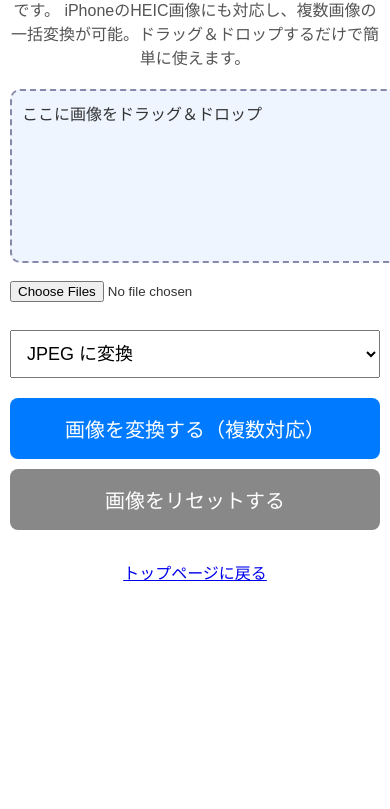
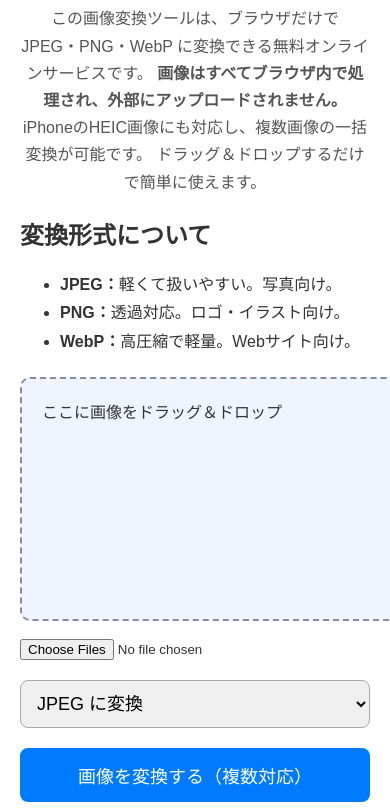
Before and after one commit to brokkorori/brokkorori.github.io, a plain HTML site: page image-convert/index.html in a window 390 px wide. Shown: the part 190-999 px from the top of the page. Before the commit the page ends 844 px from the top, so only its background shows below. Drawn offline with Linux system fonts and the light colour scheme.

Commit message:
Update index.html

```diff
--- a/image-convert/index.html
+++ b/image-convert/index.html
@@ -14,20 +14,11 @@
 <meta charset="UTF-8">
 <meta name="viewport" content="width=device-width, initial-scale=1.0">
 
-<title>画像変換ツール｜JPEG・PNG・WebP・HEICに一括変換できる無料オンラインツール</title>
+<title>画像変換ツール｜JPEG・PNG・WebP・HEIC対応の無料オンライン変換</title>
 
-<meta name="description" content="画像をドラッグ＆ドロップするだけでJPEG・PNG・WebPに変換できる無料オンラインツール。iPhoneのHEIC画像にも対応し、複数画像の一括変換が可能。インストール不要でスマホでも利用できます。">
+<meta name="description" content="画像をドラッグ＆ドロップするだけでJPEG・PNG・WebPに変換できる無料オンラインツール。iPhoneのHEIC画像にも対応し、複数画像の一括変換が可能。画像はすべてブラウザ内で処理され安全です。">
 
-<meta name="keywords" content="画像変換, JPEG変換, PNG変換, WebP変換, HEIC変換, iPhone画像, 一括変換, 無料ツール, オンライン画像編集">
-
-<meta property="og:title" content="画像変換ツール｜JPEG・PNG・WebP・HEICに一括変換できる無料オンラインツール">
-<meta property="og:description" content="ブラウザだけでJPEG・PNG・WebPに変換できる無料オンラインツール。iPhoneのHEIC画像にも対応。">
-<meta property="og:type" content="website">
-<meta property="og:image" content="https://brokkorori.github.io/image-convert/ogp.jpg">
-<meta property="og:url" content="https://brokkorori.github.io/image-convert/">
-
-<!-- ★ HEIC対応ライブラリ -->
-<script src="https://cdn.jsdelivr.net/npm/heic2any/dist/heic2any.min.js"></script>
+<meta name="keywords" content="画像変換, JPEG変換, PNG変換, WebP変換, HEIC変換, iPhone画像, 一括変換, 無料ツール">
 
 <style>
     body {
@@ -68,6 +59,14 @@
         border-radius: 6px;
         border: 1px solid #ccc;
     }
+    select {
+        width: 100%;
+        padding: 12px;
+        font-size: 18px;
+        margin-top: 20px;
+        border-radius: 8px;
+        border: 1px solid #aaa;
+    }
     button {
         background: #007bff;
         color: white;
@@ -82,28 +81,11 @@
     button:hover {
         background: #005fcc;
     }
-
-    @media (max-width: 600px) {
-        body {
-            padding: 10px;
-        }
-        #dropZone {
-            min-height: 150px;
-            padding: 10px;
-        }
-        .thumb {
-            width: 90px;
-        }
-        select {
-            width: 100%;
-            font-size: 18px;
-            padding: 12px;
-            margin-top: 10px;
-        }
-        button {
-            font-size: 20px;
-            padding: 16px;
-        }
+    #previewZone img {
+        max-width: 300px;
+        margin-top: 20px;
+        border: 1px solid #ccc;
+        border-radius: 6px;
     }
 </style>
 </head>
@@ -111,15 +93,24 @@
 
 <h1>画像変換ツール（JPEG / PNG / WebP / HEIC対応）</h1>
 
-<p style="text-align:center;color:#555;">
+<p style="text-align:center;color:#555; line-height:1.7;">
 この画像変換ツールは、ブラウザだけで JPEG・PNG・WebP に変換できる無料オンラインサービスです。
-iPhoneのHEIC画像にも対応し、複数画像の一括変換が可能。ドラッグ＆ドロップするだけで簡単に使えます。
+<strong>画像はすべてブラウザ内で処理され、外部にアップロードされません。</strong>
+iPhoneのHEIC画像にも対応し、複数画像の一括変換が可能です。
+ドラッグ＆ドロップするだけで簡単に使えます。
 </p>
+
+<h2>変換形式について</h2>
+<ul style="line-height:1.8;">
+    <li><strong>JPEG：</strong>軽くて扱いやすい。写真向け。</li>
+    <li><strong>PNG：</strong>透過対応。ロゴ・イラスト向け。</li>
+    <li><strong>WebP：</strong>高圧縮で軽量。Webサイト向け。</li>
+</ul>
 
 <div id="dropZone">ここに画像をドラッグ＆ドロップ</div>
 
 <br>
-<input type="file" id="fileInput" multiple><br><br>
+<input type="file" id="fileInput" multiple>
 
 <select id="format">
     <option value="image/jpeg">JPEG に変換</option>
@@ -133,9 +124,15 @@ iPhoneのHEIC画像にも対応し、複数画像の一括変換が可能。ド
     画像をリセットする
 </button>
 
+<h2 style="margin-top:30px;">変換結果プレビュー</h2>
+<div id="previewZone"></div>
+
 <p style="margin-top:30px; text-align:center;">
     <a href="/">トップページに戻る</a>
 </p>
+
+<!-- HEIC対応ライブラリ -->
+<script src="https://cdn.jsdelivr.net/npm/heic2any/dist/heic2any.min.js"></script>
 
 <script>
 let selectedFiles = [];
@@ -163,7 +160,7 @@ document.getElementById("fileInput").addEventListener("change", async (e) => {
     await addFiles([...e.target.files]);
 });
 
-// ★ HEIC対応を含むファイル追加処理
+// HEIC対応
 async function addFiles(files) {
     for (const file of files) {
         if (file.type === "image/heic" || file.name.toLowerCase().endsWith(".heic")) {
@@ -213,6 +210,8 @@ function convertImages() {
     if (selectedFiles.length === 0) return alert("画像を選んでください");
 
     const format = document.getElementById("format").value;
+    const previewZone = document.getElementById("previewZone");
+    previewZone.innerHTML = "";
 
     selectedFiles.forEach((file, index) => {
         const img = new Image();
@@ -227,7 +226,14 @@ function convertImages() {
                 const url = URL.createObjectURL(blob);
                 const baseName = file.name.replace(/\.[^/.]+$/, "");
                 const ext = format.split("/")[1];
-                download(url, `${baseName}_converted_${index}.${ext}`);
+
+                // プレビュー表示
+                const previewImg = document.createElement("img");
+                previewImg.src = url;
+                previewZone.appendChild(previewImg);
+
+                // ダウンロード
+                download(url, `${baseName}_converted.${ext}`);
             }, format);
         };
         img.src = URL.createObjectURL(file);
@@ -244,11 +250,12 @@ function download(url, filename) {
     a.click();
 }
 
-// 画像リセット機能
+// リセット
 function resetImages() {
     selectedFiles = [];
     dropZone.innerHTML = "ここに画像をドラッグ＆ドロップ";
     document.getElementById("fileInput").value = "";
+    document.getElementById("previewZone").innerHTML = "";
 }
 </script>
 
```
